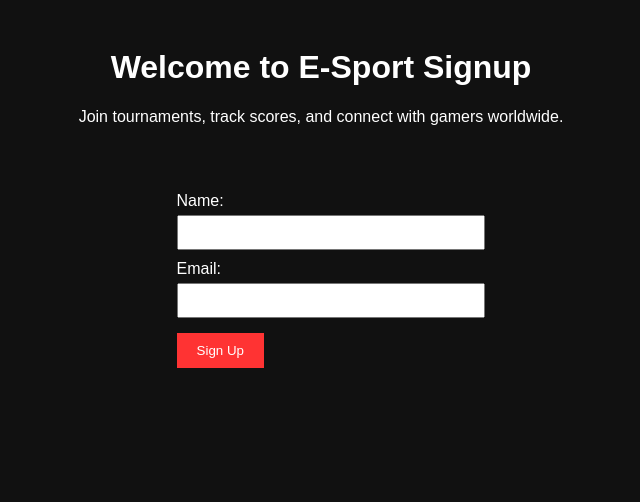
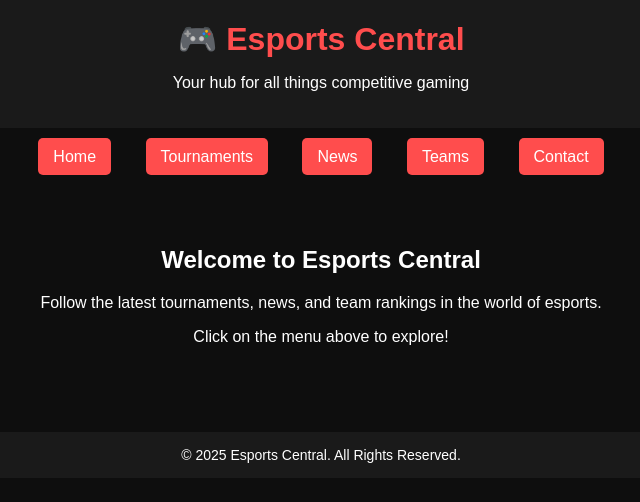
Before and after one commit to wandawg/esports-site, a plain HTML site: page index.html in a window 1280 px wide. Shown: the whole page, without its empty margins (319-959 px from the left). Drawn offline with Linux system fonts and the light colour scheme.

Commit message:
Update index.html

```diff
--- a/index.html
+++ b/index.html
@@ -3,22 +3,73 @@
 <head>
     <meta charset="UTF-8">
     <meta name="viewport" content="width=device-width, initial-scale=1.0">
-    <title>E-Sport Signup</title>
-    <link rel="stylesheet" href="styles.css">
+    <title>Esports Central</title>
+    <style>
+        body {
+            font-family: Arial, sans-serif;
+            margin: 0;
+            background-color: #0e0e0e;
+            color: white;
+            text-align: center;
+        }
+        header {
+            background-color: #1a1a1a;
+            padding: 20px;
+        }
+        header h1 {
+            color: #ff4d4d;
+            margin: 0;
+        }
+        nav {
+            margin: 20px 0;
+        }
+        nav a {
+            color: white;
+            text-decoration: none;
+            margin: 0 15px;
+            padding: 10px 15px;
+            background-color: #ff4d4d;
+            border-radius: 5px;
+            transition: background 0.3s;
+        }
+        nav a:hover {
+            background-color: #ff1a1a;
+        }
+        main {
+            padding: 40px;
+        }
+        footer {
+            background-color: #1a1a1a;
+            padding: 15px;
+            margin-top: 30px;
+            font-size: 14px;
+        }
+    </style>
 </head>
 <body>
+
     <header>
-        <h1>Welcome to E-Sport Signup</h1>
-        <p>Join tournaments, track scores, and connect with gamers worldwide.</p>
+        <h1>🎮 Esports Central</h1>
+        <p>Your hub for all things competitive gaming</p>
     </header>
+
+    <nav>
+        <a href="index.html">Home</a>
+        <a href="tournaments.html">Tournaments</a>
+        <a href="news.html">News</a>
+        <a href="teams.html">Teams</a>
+        <a href="contact.html">Contact</a>
+    </nav>
+
     <main>
-        <form>
-            <label for="name">Name:</label>
-            <input type="text" id="name" name="name" required>
-            <label for="email">Email:</label>
-            <input type="email" id="email" name="email" required>
-            <button type="submit">Sign Up</button>
-        </form>
+        <h2>Welcome to Esports Central</h2>
+        <p>Follow the latest tournaments, news, and team rankings in the world of esports.</p>
+        <p>Click on the menu above to explore!</p>
     </main>
+
+    <footer>
+        &copy; 2025 Esports Central. All Rights Reserved.
+    </footer>
+
 </body>
 </html>
```
